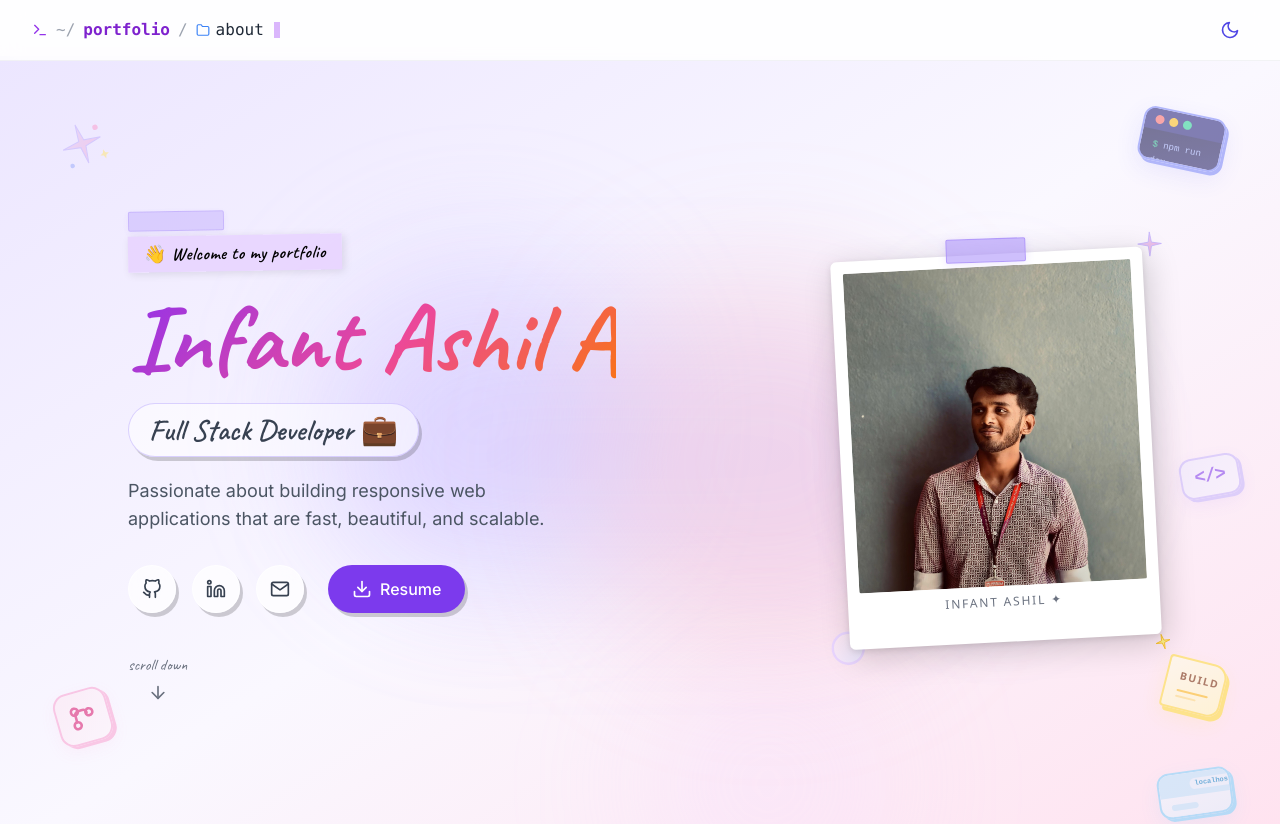
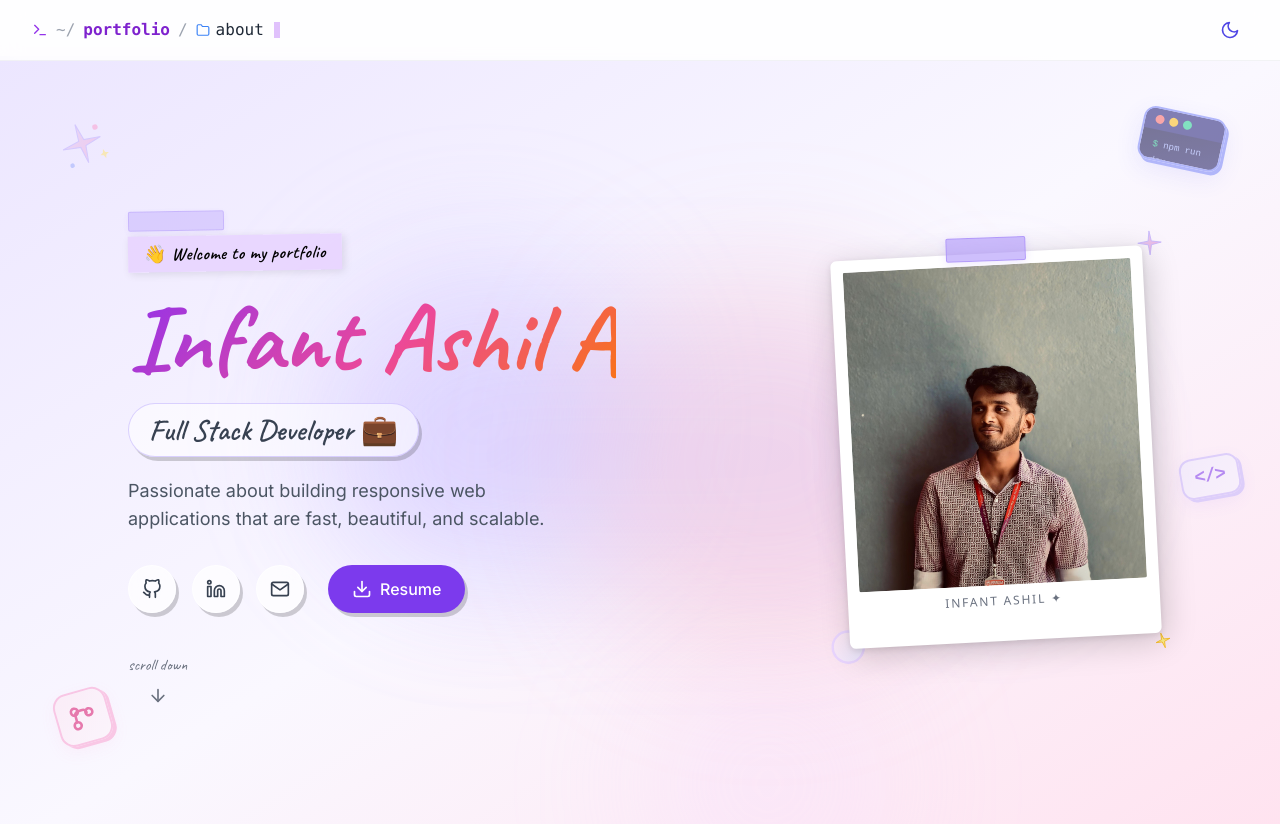
Before and after one commit to ashwiths/Portfolio, a React (Vite) app in the folder my-app/: page / in a window 1280 px wide. Shown: the top 824 px of the page. Built offline with nearby package versions, Linux system fonts and the light colour scheme.

Commit message:
feat: Update project listings and remove decorative sticker components from various portfolio sections.

```diff
--- a/my-app/src/components/About.jsx
+++ b/my-app/src/components/About.jsx
@@ -1,7 +1,6 @@
 import { motion } from 'framer-motion';
 import { useInView } from 'framer-motion';
 import { useRef } from 'react';
-import Sticker from './Sticker';
 
 export default function About() {
     const ref = useRef(null);
@@ -11,11 +10,6 @@ export default function About() {
         <section id="about" className="relative py-24 overflow-hidden">
             {/* BG */}
             <div className="absolute inset-0 bg-gradient-to-br from-pastel-sky/50 via-transparent to-pastel-mint/30 dark:from-dark-card/50 dark:to-transparent" />
-
-            {/* Stickers */}
-            <Sticker emoji="📖" className="top-10 right-8 md:right-20" animDelay={0.3} size="text-3xl" style={{ position: 'absolute' }} />
-            <Sticker emoji="🌟" className="bottom-16 left-8 md:left-16" animDelay={0.5} size="text-2xl" style={{ position: 'absolute' }} />
-            <Sticker emoji="☕" className="top-1/3 right-4 md:right-12" animDelay={0.8} size="text-2xl" style={{ position: 'absolute' }} />
 
             <div className="relative z-10 max-w-5xl mx-auto px-6">
                 {/* Section header */}
--- a/my-app/src/components/Contact.jsx
+++ b/my-app/src/components/Contact.jsx
@@ -1,6 +1,5 @@
 import { motion } from 'framer-motion';
 import { FiGithub, FiLinkedin, FiMail, FiSend } from 'react-icons/fi';
-import Sticker from './Sticker';
 
 const links = [
     {
@@ -33,11 +32,6 @@ export default function Contact() {
     return (
         <section id="contact" className="relative py-24 overflow-hidden">
             <div className="absolute inset-0 bg-gradient-to-br from-pastel-lavender/60 via-pastel-cream to-pastel-pink/40 dark:from-dark-card/60 dark:via-dark-bg dark:to-dark-surface/40" />
-
-            {/* Stickers */}
-            <Sticker emoji="💌" className="top-12 left-8 md:left-28" animDelay={0.3} size="text-3xl" style={{ position: 'absolute' }} />
-            <Sticker emoji="✉️" className="top-20 right-10 md:right-32" animDelay={0.6} size="text-2xl" style={{ position: 'absolute' }} />
-            <Sticker emoji="🤙" className="bottom-20 right-8 md:right-24" animDelay={0.9} size="text-3xl" style={{ position: 'absolute' }} />
 
             <div className="relative z-10 max-w-2xl mx-auto px-6 text-center">
                 {/* Header */}
--- a/my-app/src/components/Experience.jsx
+++ b/my-app/src/components/Experience.jsx
@@ -1,6 +1,5 @@
 import { motion } from 'framer-motion';
 import { FiMapPin, FiCalendar, FiCheckCircle, FiExternalLink } from 'react-icons/fi';
-import Sticker from './Sticker';
 
 const expBlueLab = {
     role: "Chief Executive Officer (CEO)",
@@ -41,10 +40,6 @@ export default function Experience() {
     return (
         <section id="experience" className="relative py-24 overflow-hidden">
             <div className="absolute inset-0 bg-gradient-to-tr from-pastel-mint/40 via-transparent to-pastel-sky/30 dark:from-dark-bg dark:to-dark-card/50" />
-
-            {/* Stickers */}
-            <Sticker type="note" className="top-12 right-6 md:right-20 hidden md:flex" animDelay={0.5} size={50} rotate={8} opacity={0.6} />
-            <Sticker type="terminal" className="bottom-16 left-6 md:left-14 hidden md:flex" animDelay={0.8} size={54} rotate={-5} opacity={0.6} />
 
             <div className="relative z-10 max-w-4xl mx-auto px-6">
                 {/* Header */}
--- a/my-app/src/components/FeaturedWork.jsx
+++ b/my-app/src/components/FeaturedWork.jsx
@@ -1,6 +1,5 @@
 import { motion } from 'framer-motion';
 import { FiExternalLink, FiGlobe } from 'react-icons/fi';
-import Sticker from './Sticker';
 
 const products = [
     {
@@ -58,12 +57,6 @@ export default function FeaturedWork() {
         <section id="featured" className="relative py-24 overflow-hidden">
             {/* Background gradient */}
             <div className="absolute inset-0 bg-gradient-to-br from-pastel-sky/50 via-pastel-cream to-pastel-lilac/40 dark:from-dark-bg dark:via-dark-card/60 dark:to-dark-surface/40" />
-
-            {/* Floating stickers */}
-            <Sticker emoji="🌐" className="top-10 left-8 md:left-24" animDelay={0.3} size="text-3xl" style={{ position: 'absolute' }} />
-            <Sticker emoji="🏆" className="top-16 right-10 md:right-28" animDelay={0.6} size="text-3xl" style={{ position: 'absolute' }} />
-            <Sticker emoji="🛠️" className="bottom-12 left-10 md:left-32" animDelay={0.9} size="text-2xl" style={{ position: 'absolute' }} />
-            <Sticker emoji="💫" className="bottom-20 right-8 md:right-20" animDelay={0.5} size="text-2xl" style={{ position: 'absolute' }} />
 
             <div className="relative z-10 max-w-6xl mx-auto px-6">
                 {/* Section header */}
--- a/my-app/src/components/Hero.jsx
+++ b/my-app/src/components/Hero.jsx
@@ -81,10 +81,6 @@ export default function Hero() {
 
             {/* Bottom-left: git */}
             <Sticker type="git" className="bottom-28 left-5 md:left-14" animDelay={0.8} size={54} rotate={-8} opacity={0.60} />
-
-            {/* Bottom-right: note + browser */}
-            <Sticker type="note" className="bottom-36 right-5 md:right-14" animDelay={1.1} size={50} rotate={7} opacity={0.60} />
-            <Sticker type="browser" className="bottom-10 right-5 md:right-12 hidden sm:block" animDelay={0.7} size={46} rotate={-4} opacity={0.55} />
 
             {/* ── Main content: two-column on md+, stacked on mobile ── */}
             <motion.div
--- a/my-app/src/components/Projects.jsx
+++ b/my-app/src/components/Projects.jsx
@@ -1,37 +1,176 @@
 import { motion } from 'framer-motion';
 import { FiGithub, FiExternalLink } from 'react-icons/fi';
-import Sticker from './Sticker';
 
 const projects = [
     {
-        title: 'Portfolio Website',
-        description: 'A digital scrapbook-inspired personal portfolio built with React, Vite, and Tailwind CSS. Features smooth animations, dark mode, and a playful sticker aesthetic.',
-        tech: ['React', 'Vite', 'Tailwind CSS', 'Framer Motion'],
+        title: 'Portfolio',
+        description: 'A modern personal portfolio website built with React and JavaScript, showcasing projects, skills, and professional experience with smooth animations.',
+        tech: ['React', 'JavaScript', 'Tailwind CSS', 'Vite'],
         emoji: '🎨',
         gradient: 'from-purple-400 to-pink-400',
-        github: 'https://github.com/ashwiths',
-        color: 'bg-purple-50 dark:bg-purple-900/20',
+        github: 'https://github.com/ashwiths/Portfolio',
+        demo: 'https://github.com/ashwiths/Portfolio',
         border: 'border-purple-200/60 dark:border-purple-700/40',
     },
     {
-        title: 'Full Stack Web App',
-        description: 'A scalable full-stack web application with React frontend and Node.js backend. Implements REST API design, authentication, and cross-browser compatibility.',
-        tech: ['React', 'Node.js', 'REST API', 'MongoDB'],
-        emoji: '🚀',
-        gradient: 'from-blue-400 to-cyan-400',
-        github: 'https://github.com/ashwiths',
-        color: 'bg-blue-50 dark:bg-blue-900/20',
+        title: 'Projecthub',
+        description: 'A platform for students and developers to discover and explore software project ideas, organized by category with a developer-friendly interface.',
+        tech: ['JavaScript', 'React', 'Node.js'],
+        emoji: '📦',
+        gradient: 'from-violet-400 to-indigo-400',
+        github: 'https://github.com/ashwiths/Projecthub',
+        demo: 'https://projecthub.bluelabtech.space/',
+        border: 'border-violet-200/60 dark:border-violet-700/40',
+    },
+    {
+        title: 'Terminalhub',
+        description: 'An interactive terminal-style hub built with JavaScript, featuring Git and terminal commands organized into categories with copy-to-clipboard functionality.',
+        tech: ['JavaScript', 'React', 'CSS'],
+        emoji: '💻',
+        gradient: 'from-slate-500 to-gray-400',
+        github: 'https://github.com/ashwiths/Terminalhub',
+        demo: 'https://github.com/ashwiths/Terminalhub',
+        border: 'border-slate-200/60 dark:border-slate-700/40',
+    },
+    {
+        title: 'Student Portal',
+        description: 'A web-based student portal system designed to streamline academic workflows, manage student data, and provide a centralized dashboard for educational resources.',
+        tech: ['HTML', 'CSS', 'JavaScript'],
+        emoji: '🎓',
+        gradient: 'from-blue-400 to-sky-400',
+        github: 'https://github.com/ashwiths/Student-portal-',
+        demo: 'https://github.com/ashwiths/Student-portal-',
         border: 'border-blue-200/60 dark:border-blue-700/40',
     },
     {
-        title: 'QA Testing Framework',
-        description: 'A comprehensive testing suite featuring unit tests, integration tests, and cross-browser QA procedures. Includes testing documentation and CI-ready configurations.',
-        tech: ['JavaScript', 'Testing', 'QA', 'Documentation'],
-        emoji: '✅',
-        gradient: 'from-green-400 to-emerald-400',
-        github: 'https://github.com/ashwiths',
-        color: 'bg-green-50 dark:bg-green-900/20',
-        border: 'border-green-200/60 dark:border-green-700/40',
+        title: 'Student Feedback Automation',
+        description: 'An automation tool that streamlines the collection, management, and analysis of student feedback for academic institutions, reducing manual processing effort.',
+        tech: ['Automation', 'JavaScript', 'Node.js'],
+        emoji: '📋',
+        gradient: 'from-amber-400 to-orange-400',
+        github: 'https://github.com/ashwiths/student-feedback-automation',
+        demo: 'https://github.com/ashwiths/student-feedback-automation',
+        border: 'border-amber-200/60 dark:border-amber-700/40',
+    },
+    {
+        title: 'GenAI Malware Detection',
+        description: 'A cutting-edge malware detection system leveraging Generative AI and machine learning to identify and classify malicious software patterns in real time.',
+        tech: ['Python', 'GenAI', 'Machine Learning', 'Security'],
+        emoji: '🛡️',
+        gradient: 'from-red-400 to-rose-400',
+        github: 'https://github.com/ashwiths/GenAI-Malware-Detection',
+        demo: 'https://github.com/ashwiths/GenAI-Malware-Detection',
+        border: 'border-red-200/60 dark:border-red-700/40',
+    },
+    {
+        title: 'Trip Planning App',
+        description: 'A smart trip planning web application that helps users organize travel itineraries, discover destinations, and manage trip details with an intuitive interface.',
+        tech: ['JavaScript', 'React', 'API Integration'],
+        emoji: '✈️',
+        gradient: 'from-cyan-400 to-teal-400',
+        github: 'https://github.com/ashwiths/Trip-planing',
+        demo: 'https://github.com/ashwiths/Trip-planing',
+        border: 'border-cyan-200/60 dark:border-cyan-700/40',
+    },
+    {
+        title: 'Admit Dashboard',
+        description: 'An admin dashboard for managing admissions, built with JavaScript. Provides an overview of applicants, status tracking, and data visualization for administrators.',
+        tech: ['JavaScript', 'React', 'Dashboard', 'MongoDB'],
+        emoji: '📊',
+        gradient: 'from-indigo-400 to-blue-400',
+        github: 'https://github.com/ashwiths/admit-dashboard',
+        demo: 'https://github.com/ashwiths/admit-dashboard',
+        border: 'border-indigo-200/60 dark:border-indigo-700/40',
+    },
+    {
+        title: 'Passion Student AI Tutor (Hackathon)',
+        description: 'A hackathon project — an AI-powered student tutor that delivers personalized learning experiences, answers academic queries, and adapts to individual student needs.',
+        tech: ['JavaScript', 'AI', 'React', 'Node.js'],
+        emoji: '🤖',
+        gradient: 'from-fuchsia-400 to-pink-400',
+        github: 'https://github.com/ashwiths/Passion_Student_AI_Tutor_Hackthon',
+        demo: 'https://github.com/ashwiths/Passion_Student_AI_Tutor_Hackthon',
+        border: 'border-fuchsia-200/60 dark:border-fuchsia-700/40',
+    },
+    {
+        title: 'Passion Student AI Tutor',
+        description: 'An AI-powered tutoring platform built with JavaScript that provides personalized academic assistance, adaptive learning paths, and interactive Q&A features.',
+        tech: ['JavaScript', 'AI', 'React'],
+        emoji: '📚',
+        gradient: 'from-emerald-400 to-green-400',
+        github: 'https://github.com/ashwiths/Passion_student_AI_Tutor',
+        demo: 'https://github.com/ashwiths/Passion_student_AI_Tutor',
+        border: 'border-emerald-200/60 dark:border-emerald-700/40',
+    },
+    {
+        title: 'CRM System',
+        description: 'A Customer Relationship Management system built with JavaScript for tracking leads, managing customer interactions, and visualizing sales pipeline data.',
+        tech: ['JavaScript', 'React', 'CRM', 'Node.js'],
+        emoji: '🤝',
+        gradient: 'from-orange-400 to-amber-400',
+        github: 'https://github.com/ashwiths/CRM',
+        demo: 'https://github.com/ashwiths/CRM',
+        border: 'border-orange-200/60 dark:border-orange-700/40',
+    },
+    {
+        title: 'Null Media',
+        description: 'A media-focused JavaScript project delivering content management and media display features with a clean, minimal interface for seamless user experience.',
+        tech: ['JavaScript', 'Media', 'React', 'CSS'],
+        emoji: '🎬',
+        gradient: 'from-gray-500 to-zinc-400',
+        github: 'https://github.com/ashwiths/null-media',
+        demo: 'https://github.com/ashwiths/null-media',
+        border: 'border-gray-200/60 dark:border-gray-700/40',
+    },
+    {
+        title: 'Null Project',
+        description: 'An experimental JavaScript project exploring innovative web development patterns, component architecture, and modern frontend tooling approaches.',
+        tech: ['JavaScript', 'React', 'Experimental'],
+        emoji: '🧪',
+        gradient: 'from-lime-400 to-green-400',
+        github: 'https://github.com/ashwiths/null-project',
+        demo: 'https://github.com/ashwiths/null-project',
+        border: 'border-lime-200/60 dark:border-lime-700/40',
+    },
+    {
+        title: 'Tracker',
+        description: 'A real-time tracking application built with JavaScript for monitoring and logging data, with a clean dashboard UI and progress visualization features.',
+        tech: ['JavaScript', 'React', 'Tracking', 'UI'],
+        emoji: '📍',
+        gradient: 'from-pink-400 to-rose-400',
+        github: 'https://github.com/ashwiths/tracker',
+        demo: 'https://github.com/ashwiths/tracker',
+        border: 'border-pink-200/60 dark:border-pink-700/40',
+    },
+    {
+        title: 'Code Alpha',
+        description: 'A CSS-focused web development project from a training program, featuring responsive design techniques, animations, and modern CSS layout patterns.',
+        tech: ['CSS', 'HTML', 'Responsive Design'],
+        emoji: '💅',
+        gradient: 'from-sky-400 to-blue-400',
+        github: 'https://github.com/ashwiths/code-alpa-1',
+        demo: 'https://github.com/ashwiths/code-alpa-1',
+        border: 'border-sky-200/60 dark:border-sky-700/40',
+    },
+    {
+        title: 'ATM OCTA NET',
+        description: 'An ATM simulation web project developed as part of the Octanet internship program, implementing ATM functionalities and user interface flows.',
+        tech: ['HTML', 'CSS', 'JavaScript'],
+        emoji: '🏧',
+        gradient: 'from-teal-400 to-emerald-400',
+        github: 'https://github.com/ashwiths/ATM-OCTA-NET',
+        demo: 'https://github.com/ashwiths/ATM-OCTA-NET',
+        border: 'border-teal-200/60 dark:border-teal-700/40',
+    },
+    {
+        title: 'Octanet Web Development',
+        description: 'Web development projects completed as part of the Octanet internship, showcasing real-world frontend implementations and modern web design skills.',
+        tech: ['HTML', 'CSS', 'JavaScript'],
+        emoji: '🌐',
+        gradient: 'from-violet-400 to-purple-400',
+        github: 'https://github.com/ashwiths/Octanet-web-development',
+        demo: 'https://github.com/ashwiths/Octanet-web-development',
+        border: 'border-violet-200/60 dark:border-violet-700/40',
     },
 ];
 
@@ -39,11 +178,6 @@ export default function Projects() {
     return (
         <section id="projects" className="relative py-24 overflow-hidden">
             <div className="absolute inset-0 bg-gradient-to-br from-pastel-peach/40 via-transparent to-pastel-lavender/30 dark:from-dark-surface/30 dark:to-dark-card/40" />
-
-            {/* Stickers */}
-            <Sticker emoji="📁" className="top-10 right-10 md:right-32" animDelay={0.3} size="text-3xl" style={{ position: 'absolute' }} />
-            <Sticker emoji="💡" className="bottom-20 left-8 md:left-20" animDelay={0.6} size="text-3xl" style={{ position: 'absolute' }} />
-            <Sticker emoji="🔧" className="top-1/2 left-4 md:left-12" animDelay={0.9} size="text-2xl" style={{ position: 'absolute' }} />
 
             <div className="relative z-10 max-w-6xl mx-auto px-6">
                 {/* Header */}
@@ -111,7 +245,7 @@ export default function Projects() {
                                         Code
                                     </motion.a>
                                     <motion.a
-                                        href={project.github}
+                                        href={project.demo}
                                         target="_blank"
                                         rel="noopener noreferrer"
                                         className="flex items-center gap-1.5 text-sm text-gray-600 dark:text-gray-400 hover:text-purple-600 dark:hover:text-purple-400 transition-colors"
--- a/my-app/src/components/Skills.jsx
+++ b/my-app/src/components/Skills.jsx
@@ -1,5 +1,4 @@
 import { motion } from 'framer-motion';
-import Sticker from './Sticker';
 
 const skills = [
     { name: 'HTML', emoji: '🏗️', color: 'bg-rose-100    dark:bg-rose-900/30    text-rose-700    dark:text-rose-300', border: 'border-rose-300/60' },
@@ -18,10 +17,6 @@ export default function Skills() {
     return (
         <section id="skills" className="relative py-24 overflow-hidden">
             <div className="absolute inset-0 bg-gradient-to-bl from-pastel-lilac/50 via-transparent to-pastel-peach/40 dark:from-dark-surface/30 dark:to-dark-card/30" />
-
-            {/* Stickers */}
-            <Sticker emoji="🏷️" className="top-12 left-8 md:left-24" animDelay={0.4} size="text-3xl" style={{ position: 'absolute' }} />
-            <Sticker emoji="🎯" className="bottom-12 right-8 md:right-24" animDelay={0.7} size="text-3xl" style={{ position: 'absolute' }} />
 
             <div className="relative z-10 max-w-4xl mx-auto px-6">
                 {/* Header */}
```
